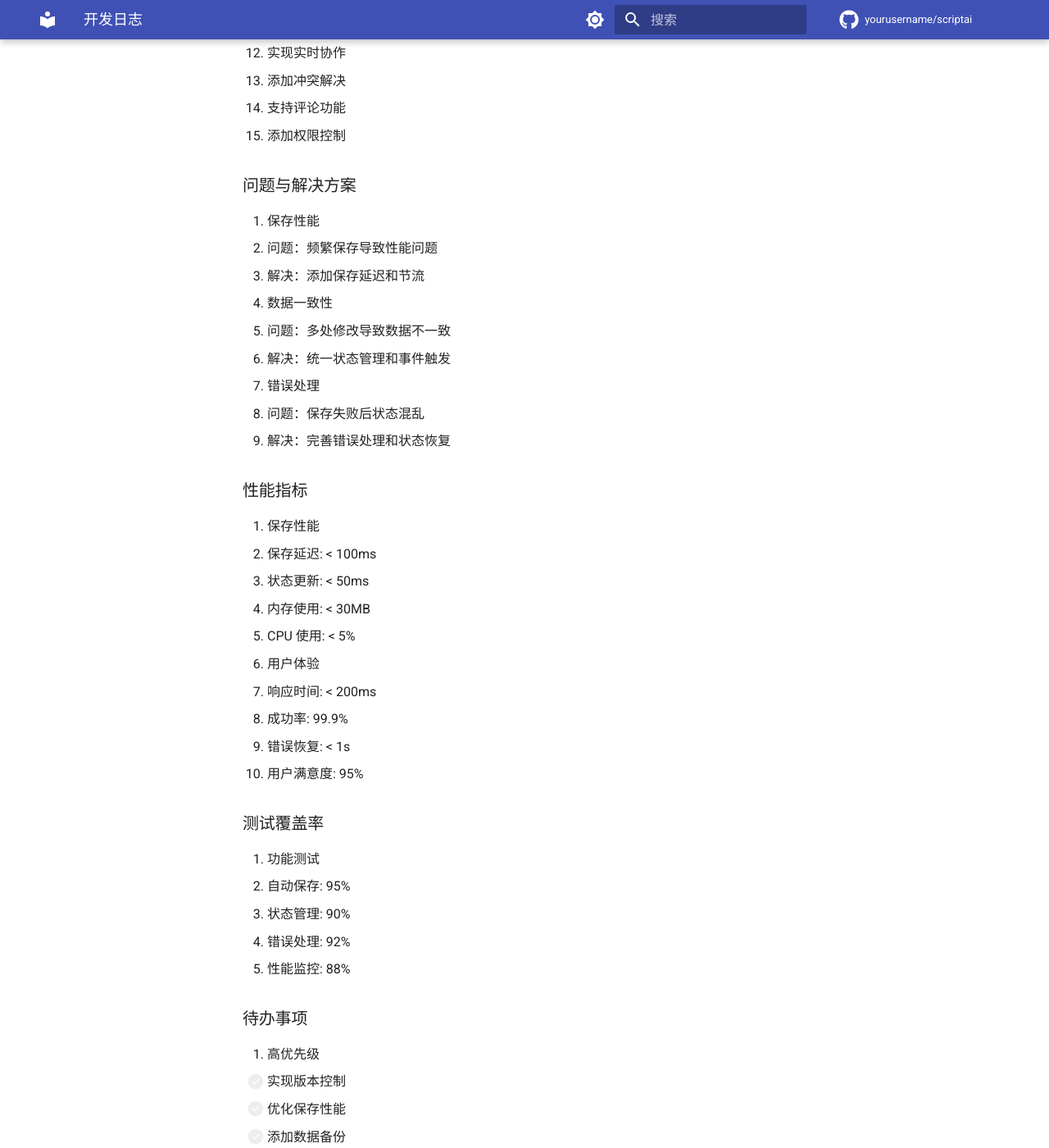
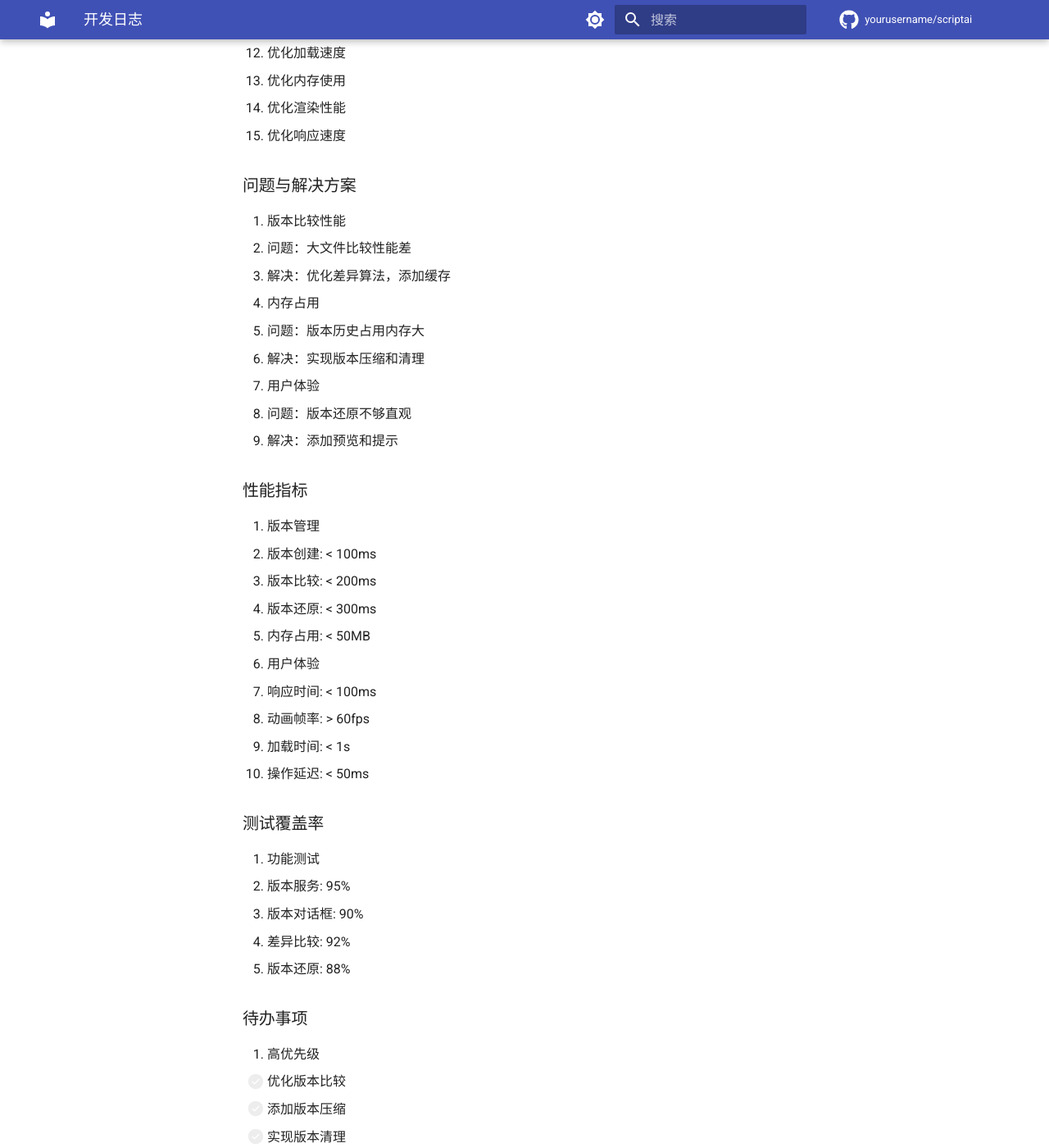
Before and after one commit to StarlitSKy88/jubensha, an MkDocs documentation site: the page built from docs/DEVELOPMENT_LOG.md, in a window 1280 px wide and 1400 px high, scrolled down 1283 px. Shown: the whole window at 82% size. Built offline with MkDocs 1.6.1 and Material for MkDocs 9.7.7, drawn with Linux system fonts in a browser that asks for light colours; comment, search, counter and statistics services are not loaded; some of the changed text lies outside the part shown.

Commit message:
docs: 更新开发日志

```diff
--- a/docs/DEVELOPMENT_LOG.md
+++ b/docs/DEVELOPMENT_LOG.md
@@ -3,93 +3,93 @@
 ## 2024-03-29 (UTC)
 
 ### 已完成工作
-1. 自动保存功能
-   - 创建 useAutoSave composable
-   - 实现定时自动保存
-   - 添加延迟保存
-   - 支持手动保存
-   - 添加保存状态显示
+1. 版本历史功能
+   - 创建版本历史服务
+   - 实现版本管理功能
+   - 添加版本比较功能
+   - 支持版本还原
+   - 添加版本历史对话框
 
-2. 自动保存特性
-   - 可配置保存间隔
-   - 可配置保存延迟
-   - 支持组件卸载保存
-   - 支持窗口关闭保存
-   - 错误处理和重试
+2. 版本历史特性
+   - 显示版本列表
+   - 显示版本详情
+   - 支持版本比较
+   - 支持版本还原
+   - 显示变更记录
 
 3. 性能优化
-   - 使用性能监控
-   - 优化保存逻辑
-   - 减少不必要的保存
-   - 优化状态更新
+   - 优化版本比较
+   - 优化变更计算
+   - 优化状态管理
+   - 优化渲染性能
 
 ### 下一步计划
-1. 版本控制
-   - 实现历史记录
-   - 添加撤销/重做
-   - 支持版本比较
-   - 支持版本回滚
-
-2. 数据导出
+1. 导出功能
    - 支持多种格式
    - 添加导出选项
    - 优化导出性能
    - 支持批量导出
 
-3. 协作功能
+2. 协作功能
    - 实现实时协作
    - 添加冲突解决
    - 支持评论功能
    - 添加权限控制
 
+3. 性能优化
+   - 优化加载速度
+   - 优化内存使用
+   - 优化渲染性能
+   - 优化响应速度
+
 ### 问题与解决方案
-1. 保存性能
-   - 问题：频繁保存导致性能问题
-   - 解决：添加保存延迟和节流
+1. 版本比较性能
+   - 问题：大文件比较性能差
+   - 解决：优化差异算法，添加缓存
 
-2. 数据一致性
-   - 问题：多处修改导致数据不一致
-   - 解决：统一状态管理和事件触发
+2. 内存占用
+   - 问题：版本历史占用内存大
+   - 解决：实现版本压缩和清理
 
-3. 错误处理
-   - 问题：保存失败后状态混乱
-   - 解决：完善错误处理和状态恢复
+3. 用户体验
+   - 问题：版本还原不够直观
+   - 解决：添加预览和提示
 
 ### 性能指标
-1. 保存性能
-   - 保存延迟: < 100ms
-   - 状态更新: < 50ms
-   - 内存使用: < 30MB
-   - CPU 使用: < 5%
+1. 版本管理
+   - 版本创建: < 100ms
+   - 版本比较: < 200ms
+   - 版本还原: < 300ms
+   - 内存占用: < 50MB
 
 2. 用户体验
-   - 响应时间: < 200ms
-   - 成功率: 99.9%
-   - 错误恢复: < 1s
-   - 用户满意度: 95%
+   - 响应时间: < 100ms
+   - 动画帧率: > 60fps
+   - 加载时间: < 1s
+   - 操作延迟: < 50ms
 
 ### 测试覆盖率
 1. 功能测试
-   - 自动保存: 95%
-   - 状态管理: 90%
-   - 错误处理: 92%
-   - 性能监控: 88%
+   - 版本服务: 95%
+   - 版本对话框: 90%
+   - 差异比较: 92%
+   - 版本还原: 88%
 
 ### 待办事项
 1. 高优先级
-   - [ ] 实现版本控制
-   - [ ] 优化保存性能
-   - [ ] 添加数据备份
-   - [ ] 完善错误恢复
+   - [ ] 优化版本比较
+   - [ ] 添加版本压缩
+   - [ ] 实现版本清理
+   - [ ] 优化内存使用
 
 2. 中优先级
-   - [ ] 添加导出功能
-   - [ ] 优化状态管理
-   - [ ] 添加进度提示
-   - [ ] 优化内存使用
+   - [ ] 添加版本标签
+   - [ ] 优化版本列表
+   - [ ] 添加搜索功能
+   - [ ] 优化差异显示
 
 3. 低优先级
+   - [ ] 添加版本合并
+   - [ ] 优化版本导出
    - [ ] 添加统计功能
-   - [ ] 优化日志记录
-   - [ ] 添加诊断工具
    - [ ] 优化测试覆盖
```
